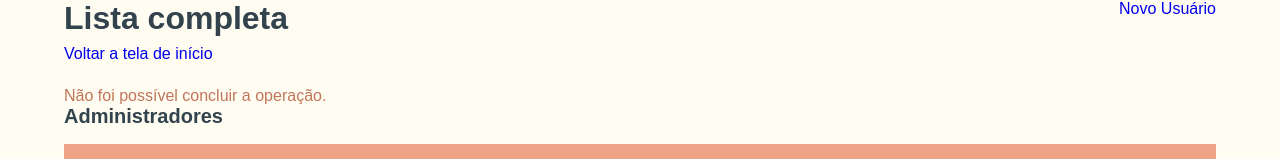
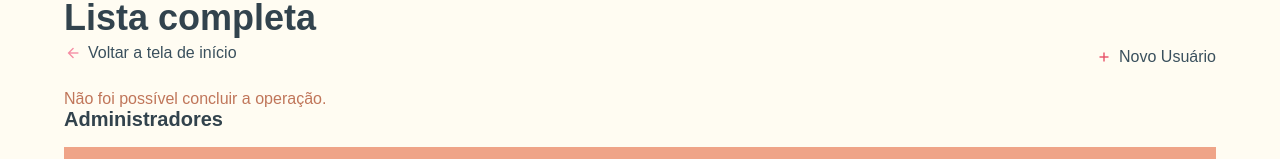
Before and after one commit to david-pessoa/tech-challenge-frontend, a React (Vite) app: page /user/list in a window 1280 px wide. Shown: the top 159 px of the page. Built offline with nearby package versions, Linux system fonts and the light colour scheme; no server answers.

Commit message:
style: refine user list layout

```diff
--- a/src/pages/UserList.tsx
+++ b/src/pages/UserList.tsx
@@ -21,21 +21,44 @@ const Main = styled.main`
 `;
 
 const HeaderRow = styled.div`
+  align-items: flex-end;
   display: flex;
   justify-content: space-between;
   margin-bottom: 1.5rem;
 `;
 
 const Title = styled.h1`
+  color: #32434d;
+  font-size: 2.25rem;
+  font-weight: 600;
+  line-height: 1;
   margin: 0 0 0.5rem;
 `;
 
-const BackLink = styled.a`
+const HeaderLink = styled.a`
+  align-items: center;
+  color: #3a505d;
+  display: inline-flex;
+  font-size: 1rem;
+  font-weight: 400;
+  gap: 0.375rem;
+  line-height: 1;
   text-decoration: none;
 `;
 
-const NewUserLink = styled.a`
-  text-decoration: none;
+const BackIcon = styled.span`
+  color: #f58ca3;
+  font-size: 1.125rem;
+  font-variation-settings: 'FILL' 1;
+  line-height: 1;
+  transform: rotate(-90deg);
+`;
+
+const AddIcon = styled.span`
+  color: #e64b63;
+  font-size: 1.125rem;
+  font-variation-settings: 'FILL' 0;
+  line-height: 1;
 `;
 
 const Section = styled.section`
@@ -67,6 +90,7 @@ const Th = styled.th`
 `;
 
 const Td = styled.td`
+  background: #fffbeb;
   border-bottom: 1px solid #eee;
   color: #32434d;
   font-size: 0.875rem;
@@ -180,10 +204,16 @@ export default function UserList() {
         <HeaderRow>
           <div>
             <Title>Lista completa</Title>
-            <BackLink href="/">Voltar a tela de início</BackLink>
+            <HeaderLink href="/">
+              <BackIcon className="material-symbols-outlined">arrow_upward</BackIcon>
+              Voltar a tela de início
+            </HeaderLink>
           </div>
 
-          <NewUserLink href="/user/new">Novo Usuário</NewUserLink>
+          <HeaderLink href="/user/new">
+            <AddIcon className="material-symbols-outlined">add</AddIcon>
+            Novo Usuário
+          </HeaderLink>
         </HeaderRow>
 
         {message && <Message>{message}</Message>}
```
